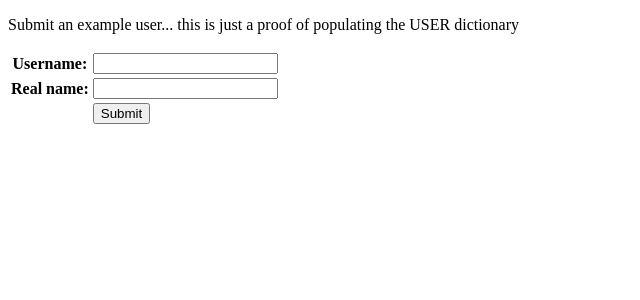
After one commit to w3c-social/activitypump-server, a Flask app: page /submit-example/ in a window 1280 px wide. The commit adds this page. Shown: the top 300 px of the page, without its empty margins (0-640 px from the left). Run offline with Flask 2, Linux system fonts and the light colour scheme.

Commit message:
Now you can submit a simple user, and view it.

```diff
--- /dev/null
+++ b/minipump/templates/base.html
@@ -0,0 +1,11 @@
+<!doctype html>
+<html>
+  <head>
+    <title>{% block title %}{% endblock %}</title>
+    {% block extrahead %}{% endblock %}
+  </head>
+  <body>
+    {% block body %}
+    {% endblock %}
+  </body>
+</html>
--- /dev/null
+++ b/minipump/templates/form.html
@@ -0,0 +1,29 @@
+{% extends "base.html" %}
+
+{% block body %}
+  <p>
+    Submit an example user... this is just a proof of populating the USER
+    dictionary
+  </p>
+
+  <form action="{{ url_for('submit_example') }}" method="post">
+    <table>
+      <tr>
+        <th>Username:</th>
+        <td>
+          <input type="text" name="username"/>
+        </td>
+      </tr>
+      <tr>
+        <th>Real name:</th>
+        <td>
+          <input type="text" name="real_name"/>
+        </td>
+      </tr>
+      <tr>
+        <td></td>
+        <td><input type="submit" /></td>
+      </tr>
+    </table>
+  </form>
+{% endblock %}
--- a/minipump/views.py
+++ b/minipump/views.py
@@ -12,10 +12,42 @@
 # See the License for the specific language governing permissions and
 # limitations under the License.
 
+import json
+
+from flask import render_template
+from flask import request, make_response, redirect, url_for
+
 from minipump import app
-from flask import render_template
+from minipump import db
+
 
 @app.route("/")
 @app.route("/hello/<name>/")
 def index(name="friend"):
     return render_template("hello.html", name=name)
+
+
+# Dumbest proof of concept possible:
+
+@app.route("/submit-example/", methods=["GET", "POST"])
+def submit_example():
+    if request.method == "GET":
+        return render_template("form.html")
+
+    # otherwise, it's a POST
+    new_user = {}
+    def update_from_field(fieldname):
+        if fieldname in request.form:
+            new_user[fieldname] = request.form[fieldname]
+
+    map(update_from_field, ['username', 'real_name'])
+    db.USERS[request.form['username']] = new_user
+
+    return redirect(url_for('show_db_stuff'))
+
+
+@app.route("/show-db-stuff/")
+def show_db_stuff():
+    response = make_response(json.dumps(db.USERS))
+    response.headers['Content-Type'] = 'application/json'
+    return response
```
Also changed, not shown: minipump/templates/hello.html (+11 -8 lines).
